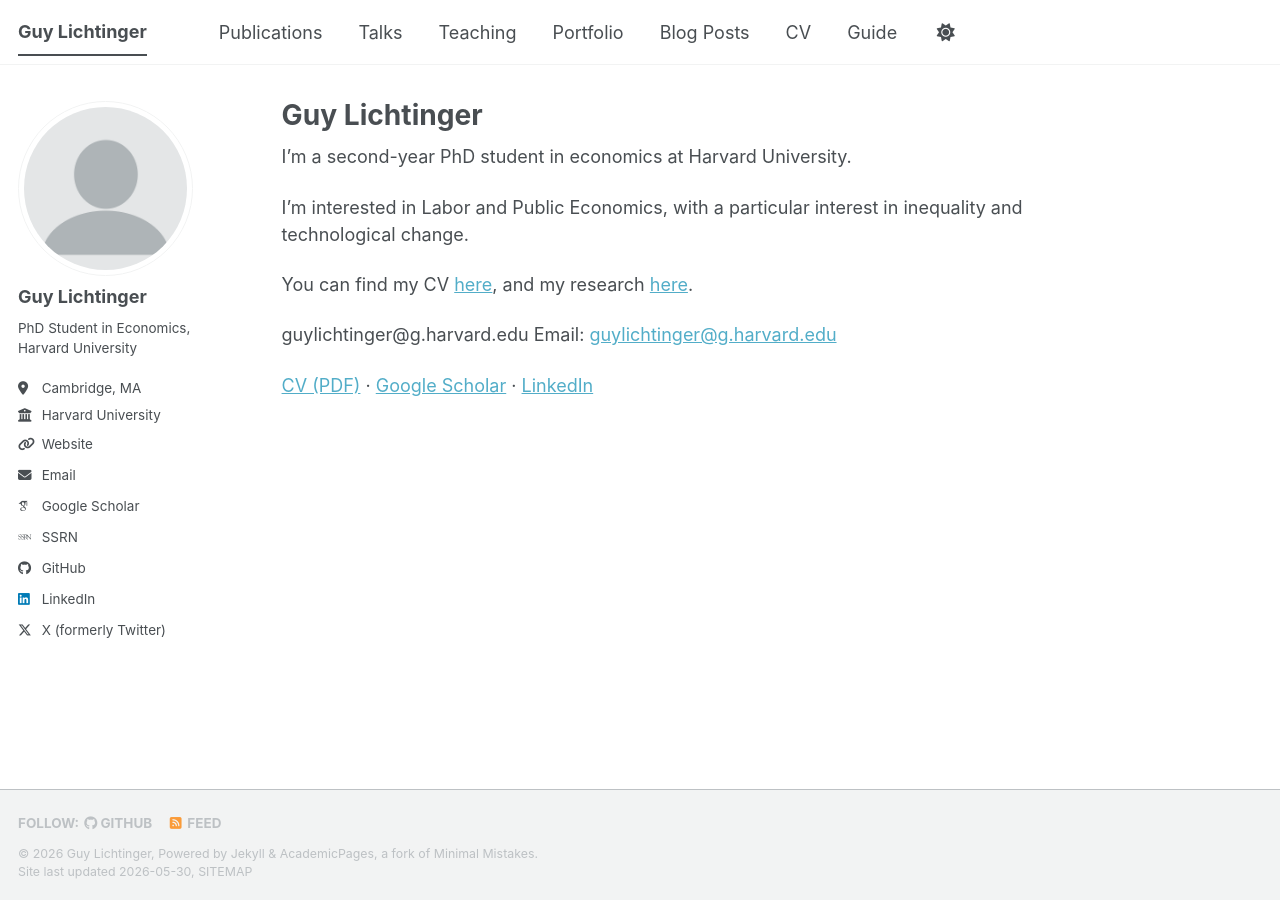
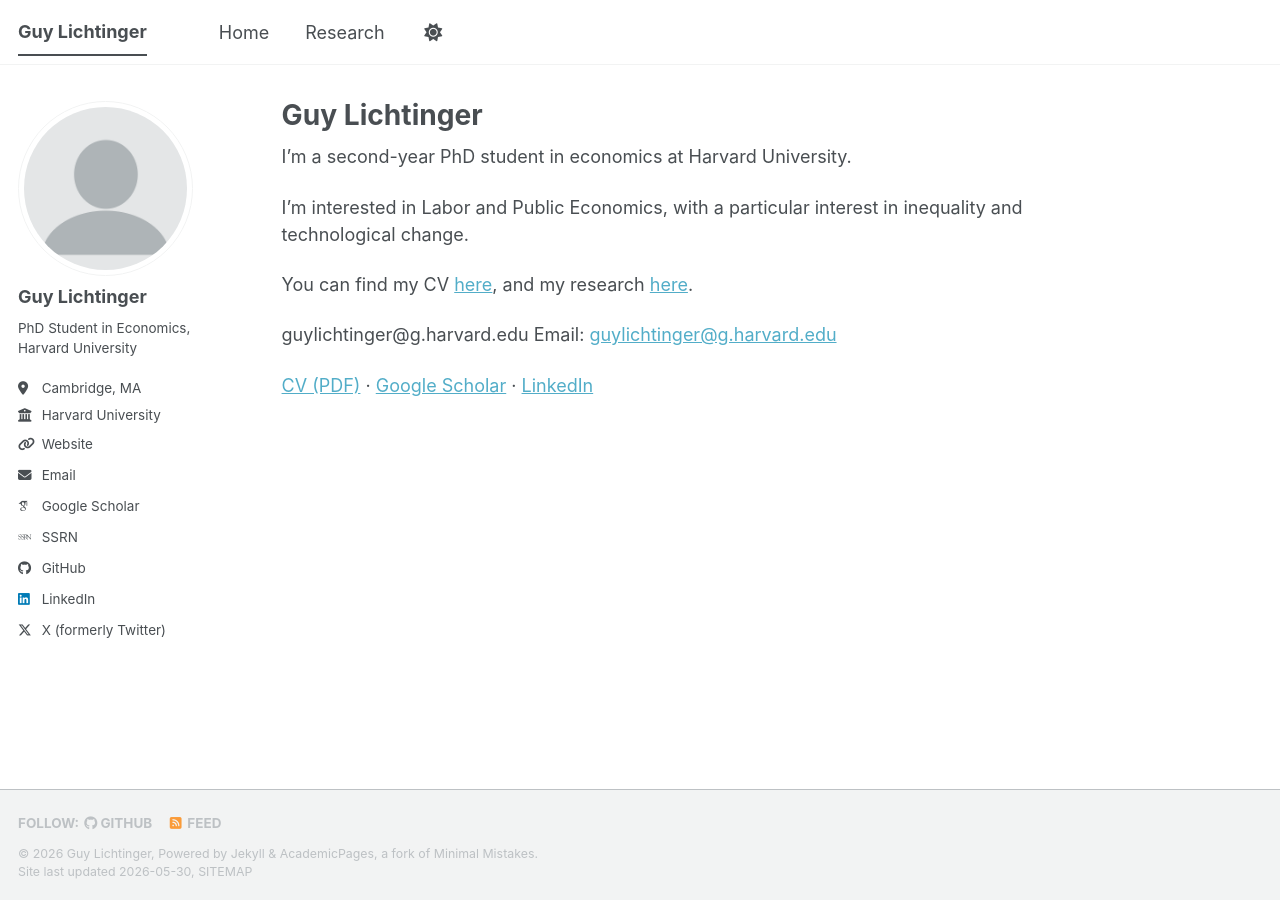
Before and after one commit to guylichtinger/guylichtinger.github.io, a Jekyll site: the page built from _pages/about.md, in a window 1280 px wide. Built offline with Jekyll 4.4.1, drawn with Linux system fonts in a browser that asks for light colours; some web fonts are replaced; a script bundle is joined from its source files by our own code; library files that are not in the unit come from our copies; part of the change alters nothing that is shown.

Commit message:
Update navigation links in navigation.yml
Removed old navigation links and added new main links for Home and Research.

```diff
--- a/_data/navigation.yml
+++ b/_data/navigation.yml
@@ -1,33 +1,6 @@
-# The following is the order of the links in the header of the website.
-#
-# Changing the order here will adjust the order and you can also add additional
-# links. Removing a link prevents it from showing in the header, but does not
-# prevent it from being included in the site.
-#
-# NOTE that only one of the CV options should be selected, the first is for the
-#      Markdown formatted page while the second is generated using JSON.
-
+# main links
 main:
-  - title: "Publications"
-    url: /publications/
-
-  - title: "Talks"
-    url: /talks/
-
-  - title: "Teaching"
-    url: /teaching/
-
-  - title: "Portfolio"
-    url: /portfolio/
-
-  - title: "Blog Posts"
-    url: /year-archive/
-
-  - title: "CV"
-    url: /cv/
-
-  # - title: "CV"
-  #   url: /cv-json/
-
-  - title: "Guide"
-    url: /markdown/
+  - title: "Home"
+    url: /
+  - title: "Research"
+    url: /research/
```
